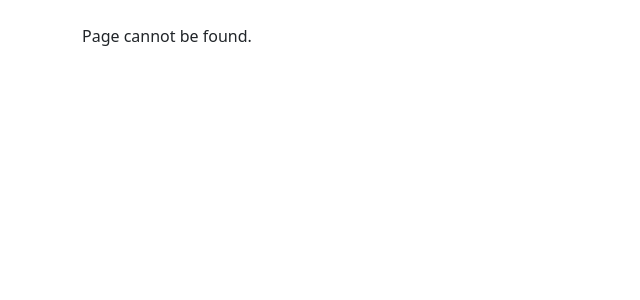
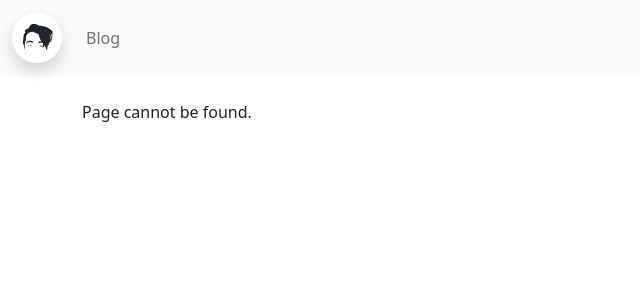
Before and after one commit to adzzdev/spot, a React (Create React App) app: page /dashboard in a window 1280 px wide. Shown: the top 300 px of the page, without its empty margins (0-640 px from the left). Built offline with nearby package versions, Linux system fonts and the light colour scheme; no server answers.

Commit message:
buf fixes: addded public layout to show topbar on public routes

```diff
--- a/src/application.jsx
+++ b/src/application.jsx
@@ -2,6 +2,7 @@ import React from 'react'
 import { BrowserRouter as Router, Route, Routes, Navigate} from "react-router-dom"
 
 import PrivateRoute from './components/Route/PrivateRoute';
+import PublicRoute from "./components/Route/PublicRoute";
 import { AppDataProvider } from './contexts/AppDataContext';
 
 import HookMain from "./lrn-hooks";
@@ -34,7 +35,16 @@ export default function Application(props) {
                         <Routes>
                             <Route exact path="/" element={<Navigate to="blog"></Navigate>}></Route>
                             <Route exact path="register" element={<RegisterIndex></RegisterIndex>}></Route>
-                            <Route path="about" element={<About/>}></Route>
+
+                            {/* public routing with layout */}
+                           <Route exact path="/" element={<PublicRoute></PublicRoute>}>
+                                <Route path="about" element={<About/>}></Route>
+                                <Route path="blog" element={<BlogIndex/>}></Route>
+                                <Route path="blog/:id" element={<BlogDetails></BlogDetails>}></Route>
+                                <Route exact path="*" element={<div className='container'><div className='mt-4'><p>Page cannot be found.</p></div></div>}></Route>
+                           </Route>
+
+                            {/* private routing with layout */}
                             <Route exact path="app" element={<PrivateRoute></PrivateRoute>}>
                                 {/* <Route path="topics">
                                     <Route exact path="hooks" element={<HookMain/>}></Route>
@@ -54,9 +64,6 @@ export default function Application(props) {
 
                                 <Route path="staging" element={<Staging/>}></Route>
                             </Route>
-                            <Route path="blog" element={<BlogIndex/>}></Route>
-                            <Route path="blog/:id" element={<BlogDetails></BlogDetails>}></Route>
-                            <Route exact path="*" element={<div className='container'><div className='mt-4'><p>Page cannot be found.</p></div></div>}></Route>
                         </Routes>
                     </AuthProvider>
                 </AppDataProvider>
--- a/src/components/Route/PublicRoute.jsx
+++ b/src/components/Route/PublicRoute.jsx
@@ -0,0 +1,12 @@
+import React from 'react';
+import { Outlet } from 'react-router';
+import Topbar from '../Topbar';
+
+export default function PublicRoute() {
+  return (
+    <>
+        <Topbar></Topbar>
+        <Outlet />
+    </>
+  )
+}
```
